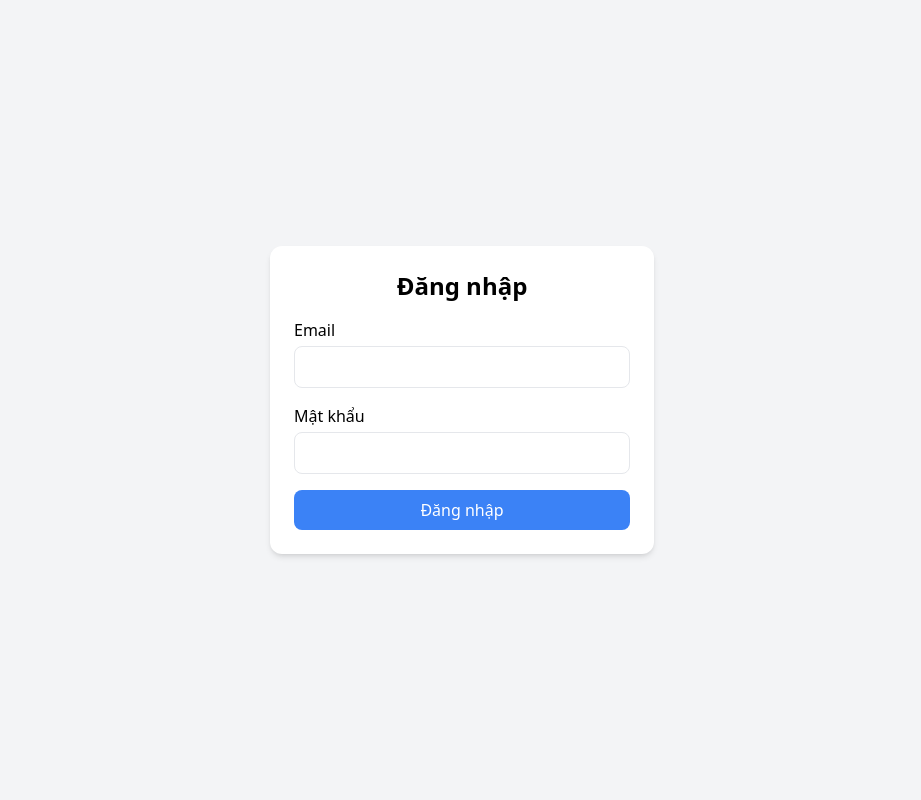
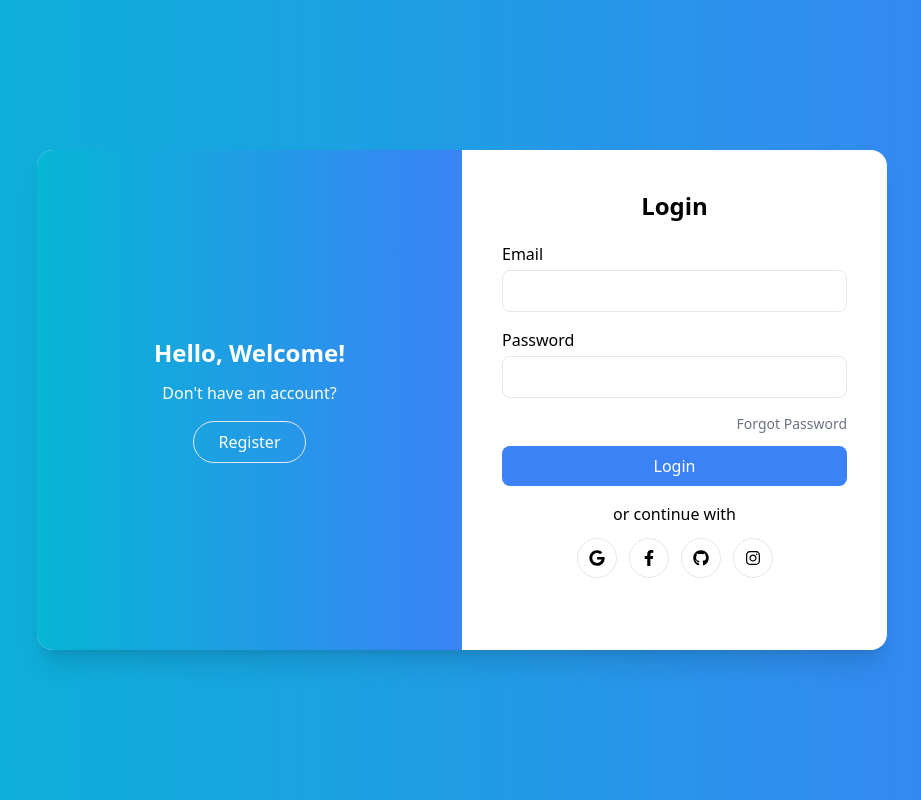
Before and after one commit to ntphoang/Website_TechStore, a React (Vite) app: page /login in a window 1280 px wide. Shown: the whole page, without its empty margins (178-1099 px from the left). Built offline with nearby package versions, Linux system fonts and the light colour scheme.

Commit message:
feat: add auth UI with login & register animation

```diff
--- a/package.json
+++ b/package.json
@@ -12,8 +12,7 @@
   },
   "overrides": {
     "path-to-regexp": "0.1.12"
-  }
-  ,
+  },
   "dependencies": {
     "@hookform/resolvers": "^5.2.2",
     "@reduxjs/toolkit": "^2.11.2",
@@ -23,6 +22,7 @@
     "react-dom": "^19.2.4",
     "react-hook-form": "^7.72.1",
     "react-hot-toast": "^2.6.0",
+    "react-icons": "^5.6.0",
     "react-redux": "^9.2.0",
     "react-router-dom": "^7.14.0",
     "zod": "^4.3.6"
--- a/src/hooks/useAuth.ts
+++ b/src/hooks/useAuth.ts
@@ -1,7 +1,7 @@
 // Đây là custom hook dùng để xử lý đăng nhập, đăng xuất,
 // lưu thông tin user vào Redux Toolkit và điều hướng
 
-import { useLocation, useNavigate } from 'react-router-dom';
+import { data, useLocation, useNavigate } from 'react-router-dom';
 import { useMutation } from '@tanstack/react-query';
 import { useDispatch } from 'react-redux';
 
@@ -46,7 +46,7 @@ export const useAuth = () => {
     // Khi login thành công
     // ==========================
     onSuccess: (data) => {
-      console.log("LOGIN SUCCESS", data);
+      console.log('LOGIN SUCCESS', data);
       // 1. Lưu vào localStorage (để reload không mất login)
       localStorage.setItem('token', data.accessToken);
       localStorage.setItem('user', JSON.stringify(data.user));
--- /dev/null
+++ b/src/pages/AuthPage.tsx
@@ -0,0 +1,65 @@
+import { useState } from 'react';
+import LoginForm from './LoginForm';
+import RegisterForm from './RegisterForm';
+import { FaGoogle, FaFacebookF, FaGithub, FaInstagram } from 'react-icons/fa';
+
+export default function AuthPage() {
+  const [isLogin, setIsLogin] = useState(true);
+
+  return (
+    <div className="min-h-screen flex items-center justify-center bg-gradient-to-r from-cyan-500 to-blue-500">
+      <div className="relative w-[850px] h-[500px] bg-white rounded-2xl shadow-xl overflow-hidden">
+        {/* FORM */}
+        <div
+          className={`absolute top-0 w-1/2 h-full p-10 transition-all duration-700 ${
+            isLogin ? 'right-0' : 'right-1/2'
+          }`}
+        >
+          {isLogin ? <LoginForm /> : <RegisterForm />}
+
+          {/* SOCIAL */}
+          <p className="text-center mt-4">or continue with</p>
+          <div className="flex justify-center gap-3 mt-3">
+            <Icon icon={<FaGoogle />} />
+            <Icon icon={<FaFacebookF />} />
+            <Icon icon={<FaGithub />} />
+            <Icon icon={<FaInstagram />} />
+          </div>
+        </div>
+
+        {/* PANEL */}
+        <div
+          className={`absolute top-0 w-1/2 h-full bg-gradient-to-r from-cyan-500 to-blue-500 text-white flex flex-col justify-center items-center text-center p-10 transition-all duration-700 ${
+            isLogin ? 'left-0' : 'left-1/2'
+          }`}
+        >
+          {isLogin ? (
+            <>
+              <h2 className="text-2xl font-bold mb-3">Hello, Welcome!</h2>
+              <p className="mb-4">Don't have an account?</p>
+              <button onClick={() => setIsLogin(false)} className="border px-6 py-2 rounded-full">
+                Register
+              </button>
+            </>
+          ) : (
+            <>
+              <h2 className="text-2xl font-bold mb-3">Welcome Back!</h2>
+              <p className="mb-4">Already have an account?</p>
+              <button onClick={() => setIsLogin(true)} className="border px-6 py-2 rounded-full">
+                Login
+              </button>
+            </>
+          )}
+        </div>
+      </div>
+    </div>
+  );
+}
+
+function Icon({ icon }: any) {
+  return (
+    <div className="w-10 h-10 flex items-center justify-center border rounded-full cursor-pointer hover:bg-gray-100">
+      {icon}
+    </div>
+  );
+}
--- a/src/pages/Login.tsx
+++ /dev/null
@@ -1,53 +0,0 @@
-import { useForm } from 'react-hook-form';
-import { zodResolver } from '@hookform/resolvers/zod';
-import { loginSchema, type LoginFormData } from '../schemas/auth.schema.ts';
-import Input from '../components/Input';
-import Button from '../components/Button';
-import { useAuth } from '../hooks/useAuth'; // của Hoàng
-import toast from 'react-hot-toast';
-import { useNavigate } from 'react-router-dom';
-
-export default function Login() {
-  const { login, isLoading } = useAuth();
-  const navigate = useNavigate();
-
-  const {
-    register,
-    handleSubmit,
-    formState: { errors },
-  } = useForm<LoginFormData>({
-    resolver: zodResolver(loginSchema),
-  });
-
-  const onSubmit = (data: LoginFormData) => {
-    login(data, {
-      onSuccess: () => {
-        toast.success('Đăng nhập thành công!');
-      },
-      onError: () => {
-        toast.error('Sai email hoặc mật khẩu!');
-      },
-    });
-  };
-
-  return (
-    <div className="flex items-center justify-center min-h-screen bg-gray-100">
-      <form onSubmit={handleSubmit(onSubmit)} className="bg-white p-6 rounded-xl shadow-md w-96">
-        <h2 className="text-2xl font-bold mb-4 text-center">Đăng nhập</h2>
-
-        <Input label="Email" type="email" {...register('email')} error={errors.email?.message} />
-
-        <Input
-          label="Mật khẩu"
-          type="password"
-          {...register('password')}
-          error={errors.password?.message}
-        />
-
-        <Button type="submit" isLoading={isLoading}>
-          Đăng nhập
-        </Button>
-      </form>
-    </div>
-  );
-}
--- /dev/null
+++ b/src/pages/LoginForm.tsx
@@ -0,0 +1,46 @@
+import { useForm } from 'react-hook-form';
+import { zodResolver } from '@hookform/resolvers/zod';
+import { loginSchema, type LoginFormData } from '../schemas/auth.schema.ts';
+import Input from '../components/Input';
+import Button from '../components/Button';
+import { useAuth } from '../hooks/useAuth';
+import toast from 'react-hot-toast';
+
+export default function LoginForm() {
+  const { login, isLoading } = useAuth();
+
+  const {
+    register,
+    handleSubmit,
+    formState: { errors },
+  } = useForm<LoginFormData>({
+    resolver: zodResolver(loginSchema),
+  });
+
+  const onSubmit = (data: LoginFormData) => {
+    login(data, {
+      onSuccess: () => toast.success('Đăng nhập thành công!'),
+      onError: () => toast.error('Sai email hoặc mật khẩu!'),
+    });
+  };
+
+  return (
+    <form onSubmit={handleSubmit(onSubmit)} className="w-full">
+      <h2 className="text-2xl font-bold mb-5 text-center">Login</h2>
+
+      <Input label="Email" {...register('email')} error={errors.email?.message} />
+      <Input
+        label="Password"
+        type="password"
+        {...register('password')}
+        error={errors.password?.message}
+      />
+
+      <div className="text-right text-sm mb-3 text-gray-500 cursor-pointer">Forgot Password</div>
+
+      <Button type="submit" isLoading={isLoading}>
+        Login
+      </Button>
+    </form>
+  );
+}
--- /dev/null
+++ b/src/pages/RegisterForm.tsx
@@ -0,0 +1,15 @@
+export default function RegisterForm() {
+  return (
+    <form className="w-full">
+      <h2 className="text-2xl font-bold mb-5 text-center">Register</h2>
+
+      <input placeholder="Username" className="w-full mb-3 p-3 border rounded" />
+      <input placeholder="Email" className="w-full mb-3 p-3 border rounded" />
+      <input type="password" placeholder="Password" className="w-full mb-3 p-3 border rounded" />
+
+      <button className="w-full bg-gradient-to-r from-cyan-500 to-blue-500 text-white py-2 rounded-full mb-4">
+        Register
+      </button>
+    </form>
+  );
+}
--- a/src/routes/index.tsx
+++ b/src/routes/index.tsx
@@ -1,7 +1,8 @@
 // Đây là nơi vẽ ra toàn bộ bản đồ (điều hướng) của trang web
 
 import { createBrowserRouter, Navigate } from 'react-router-dom';
-import Login from '../pages/Login';
+//import Login from '../pages/Login';
+import AuthPage from '../pages/AuthPage';
 import ProtectedRoute from '../components/ProtectedRoute';
 import AdminLayout from '../layouts/AdminLayout';
 import Home from '../pages/Home';
@@ -10,7 +11,7 @@ const router = createBrowserRouter([
   // 1. Các phòng mở cửa tự do (ai vào cũng được)
   {
     path: '/login',
-    element: <Login />,
+    element: <AuthPage />,
   },
 
   // 2. Các phòng vip chỉ có admin mới được vào
```
Also changed, not shown: 1 other file (tests, documents, lock files or other folders).
